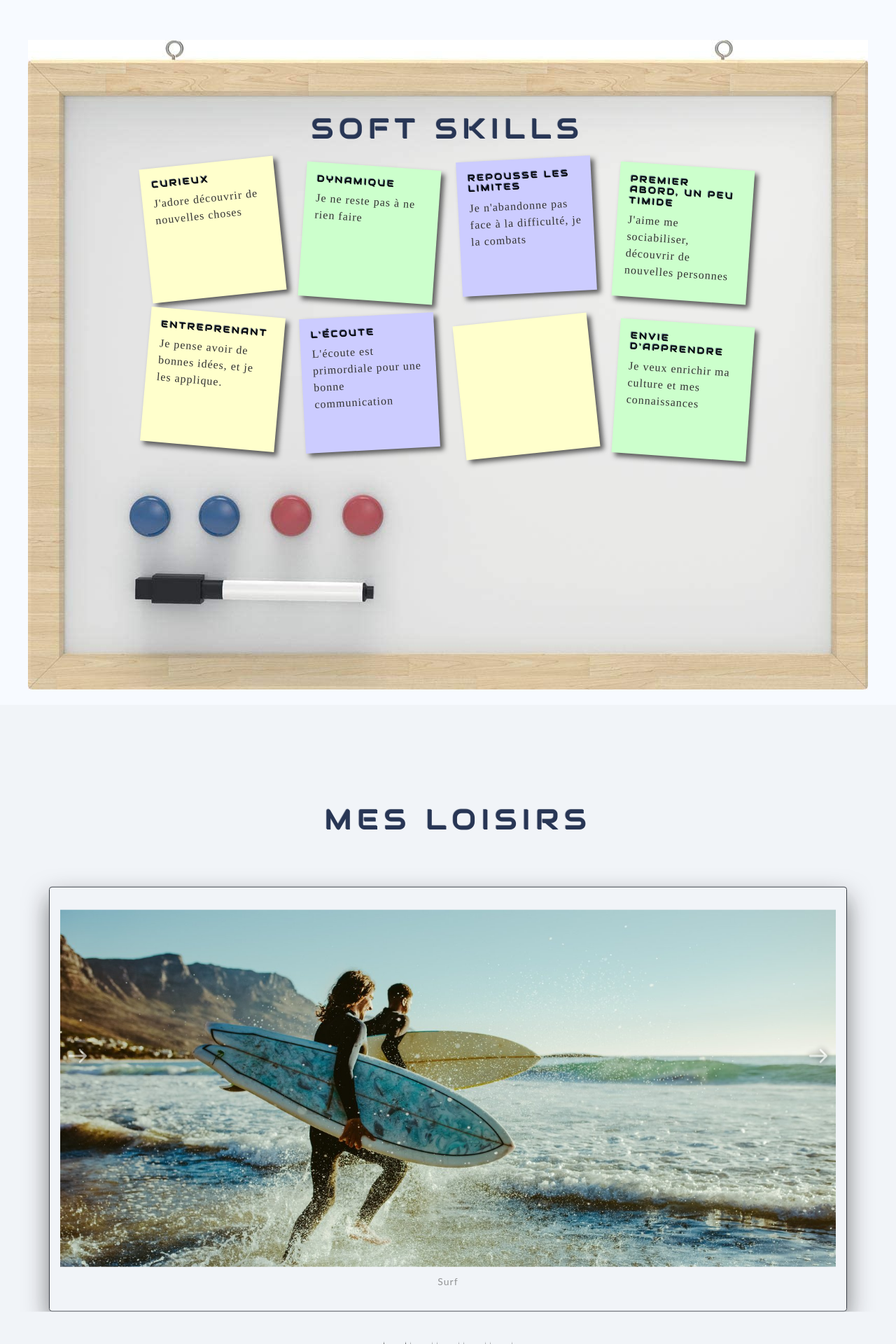
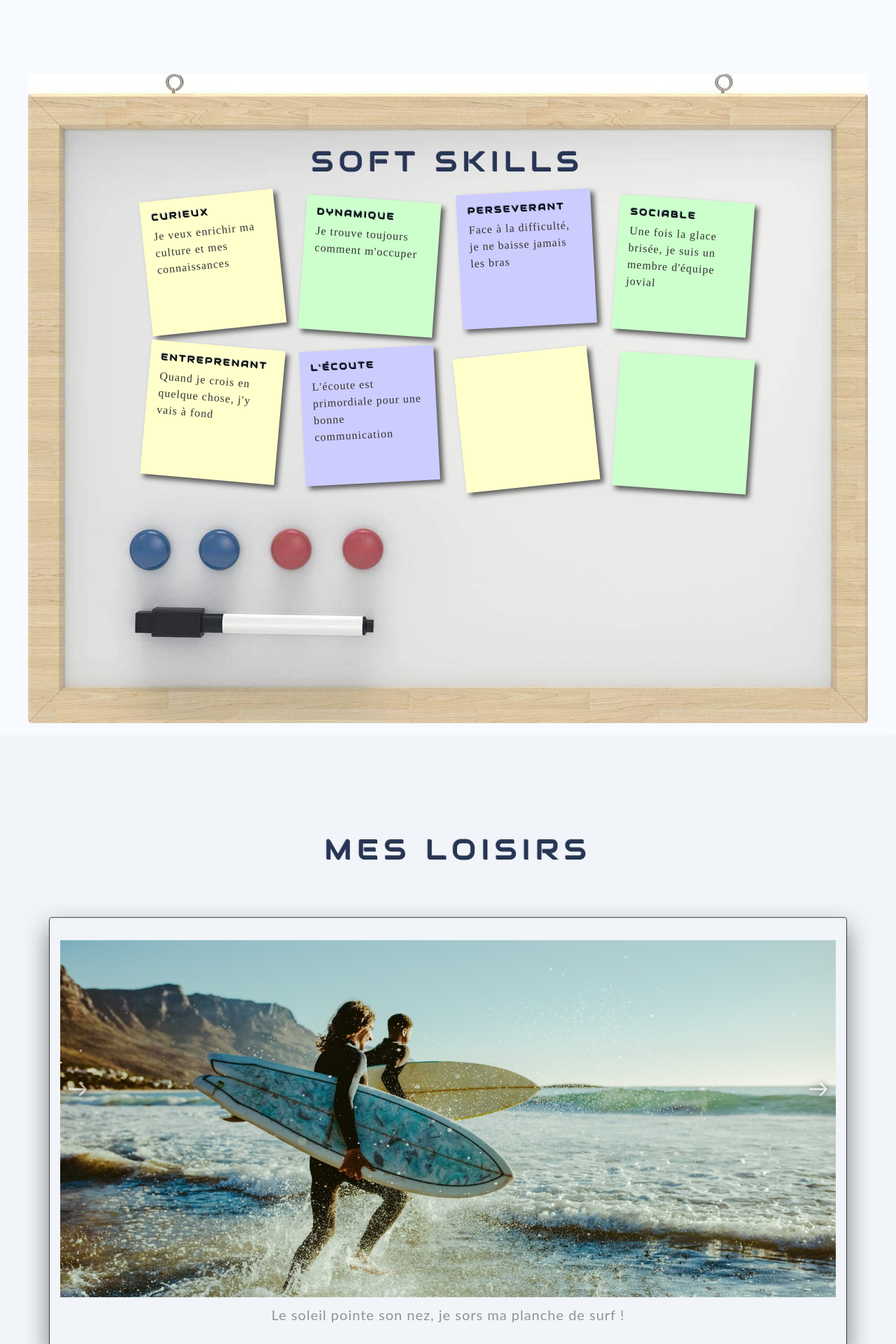
Before and after one commit to GUIGANTONDamien/portfolio, a PHP site: page / in a window 1280 px wide. Shown: the part 4400-6320 px from the top of the page at 70% size. Run offline with PHP 8.4, Linux system fonts and the light colour scheme; some web fonts are replaced.

Commit message:
Update écriture

```diff
--- a/index.html
+++ b/index.html
@@ -156,11 +156,8 @@
               data-aos-duration="500"
               data-aos-once="false">
           <h4>Formation développeur web à la Wild Code School</h4>
-          <h6>2021-présent</h6>
-          <p>Reconversion en tant que
-            <strong>Développeur Web et Web Mobile</strong>. Je suis
-            actuellement en formation intensive à
-            la <strong><a class="link-wild" href="https://www.wildcodeschool.com/fr-FR" target="_blank" style="color: black">WILD CODE SCHOOL</a></strong> de
+          <h6>03/2021-07/2021</h6>
+          <p>Je suis actuellement en reconversion Développeur Web et Web Mobile, au travers d'une formation intensive à la <strong><a class="link-wild" href="https://www.wildcodeschool.com/fr-FR" target="_blank" style="color: black">WILD CODE SCHOOL</a></strong> de
             <strong>Nantes</strong> depuis le 1er mars.
         </div>
       </div>
@@ -170,9 +167,9 @@
               data-aos="zoom-out-up"
               data-aos-duration="500"
               data-aos-once="false">
-          <h4>Electricien et Logisticien Navale Militaire / Civile / Scientifique</h4>
+          <h4>Electricien et Logisticien Naval Militaire / Civile / Scientifique</h4>
           <h6>2017-2021 (4 ans)</h6>
-          <p>Autodidacte, formation sur le tas. Gestion d'équipe de 3 à 6 personnes. Prise de décisions, gestion logistique, gestion du stress, gestion de planning (planning opérationnel).  </p>
+          <p>J'ai appris le métier en le pratiquant, en immersion totale. Cette expérience m'a permis de gérer une équipe de 6 personnes, de prendre des décisions, de gérer la logistique, un planning et la pression qui va avec.  </p>
         </div>
       </div>
 
@@ -183,8 +180,7 @@
               data-aos-once="false">
           <h4>Concepteur menuisier agenceur - Magasins de luxe / Tertiaire / Particuliers</h4>
           <h6>2014-2017 (3 ans)</h6>
-          <p>Après avoir eu mon BTS Technicien Menuisier Agenceur, je me
-            suis penché sur les métiers de la conception. J'ai travailler en tant que concepteur de magasins de luxe, gestion de chantier. Travail en équipe (OpenSpace) et sur le terrain.</p>
+          <p>Suite à l'acquisition du BTS Technicien Menuisuer Agenceur, je me suis tourné vers les métiers de la conception, en devenant concepteur de magasins de luxe. J'ai appris à gérer les chantiers depuis mon ordinateur et sur le terrain, au sein d'une équipe dynamique.</p>
         </div>
       </div>
     </div>
@@ -204,7 +200,7 @@
         </div>
         <div class="legende">
           <h4><img class="img-lang-project" src="./media/html.png" alt="html"> <img class="img-lang-project" src="./media/css.png" alt="css"> Site vitrine de ventes de plantes</h4>
-          <p>Apprentissage en autodidacte sur des tutoriels et recherche internet.</p>
+          <p>Projet réalisé pendant ma formation en autodidacte, en m'appuyant sur les ressources disponibles sur le web</p>
           <a href="https://github.com/GUIGANTONDamien/NatureEmoi---Exercice-tuto" target="_blank"><h5><i class="fa fa fa-github"></i> &nbsp code source du projet</h5></a>
         </div>
       </div>
@@ -219,7 +215,7 @@
         </div>
         <div class="legende">
           <h4><img class="img-lang-project" src="./media/html.png" alt="html"> <img class="img-lang-project" src="./media/css.png" alt="css"> <img class="img-lang-project" src="./media/js.png" alt="js">1 er projet libre en groupe - Wild Code School</h4>
-          <p>Au sein d'une équipe de 4 personnes, nous avons choisi le thème Kaamelott, étant fan de la série. Nous avons commencé par le mobile first en incrémentant certaines fonctionnalitées telles que des carousels/menu burger/animation/scroll et d'autres fonctionnalitées pour finir sur une version desktop.</p>
+          <p>Au sein d'une équipe de 4 personnes, tous fans de Kaamelott, le thème de notre projet s'est imposé de lui-même. D'abord développé pour le mobile, nous avons rajouté des fonctionnalités telles que carousels, menu burger, animations ou scroll. Une fois l'ensemble fonctionnel, nous avons apporté la touche finale avec la version desktop.</p>
           <a href="https://github.com/GUIGANTONDamien/kaamelott-projet" target="_blank"><h5><i class="fa fa fa-github"></i> &nbsp code source du projet</h5></a>
         </div>
       </div>
@@ -234,7 +230,7 @@
         </div>
         <div class="legende">
           <h4><img class="img-lang-project" src="./media/react.png" alt="sass"> <img class="img-lang-project" src="./media/js.png" alt="js"> <img class="img-lang-project" src="./media/css.png" alt="css"> <img class="img-lang-project" src="./media/html.png" alt="html"> 2 ème projet MOBILE donné en groupe - Wild Code School</h4>
-          <p>Au sein d'une équipe de 5 personnes, nous avons mis en place les méthodes agiles et SCRUM, et le système de backlog. Nous avons eu comme projet de créer un site web pour l'auto-partage de véhicule à Nantes.</p>
+          <p>Le deuxième projet s'est fait à 5. Le thème imposé était la création d'un site web d'auto-partage de véhicules à Nantes. Ce projet a été mené en utilisant les méthodes agiles du SCRUM.</p>
           <a href="https://github.com/GUIGANTONDamien/Marguerite-autopartage" target="_blank"><h5><i class="fa fa fa-github"></i> &nbsp code source du projet</h5></a>
         </div>
       </div>
@@ -250,7 +246,7 @@
       </div>
       <div class="legende">
         <h4><img class="img-lang-project" src="./media/react.png" alt="sass"> <img class="img-lang-project" src="./media/js.png" alt="js"> <img class="img-lang-project" src="./media/css.png" alt="css"> <img class="img-lang-project" src="./media/html.png" alt="html"> <img class="img-lang-project" src="./media/sass.svg" alt="sass">Projet MOBILE hackathon - Wild Code School</h4>
-        <p>Au sein d'une équipe de 4 personnes, nous devions créer une application en moins de 30 heures sur le thème de l'Espace.Vous trouverez ci-dessous, l'application de rencontre entre aliens.</p>
+        <p>Pour mon premier Hackaton, nous avons formé une équipe de 4. Le thème général était : "une application utile aux futurs voyageurs spatiaux". Le format étant propice aux idées fantaisistes, nous avons créé une application de rencontre inter-espèces.</p>
         <a href="https://github.com/GUIGANTONDamien/space-meet-react" target="_blank"><h5><i class="fa fa fa-github"></i> &nbsp code source du projet</h5></a>
       </div>
     </div>
@@ -267,31 +263,31 @@
       <li>
         <a href="#" contenteditable>
           <h2 class="title-post-it">Curieux</h2>
-          <p class="text-post-it">J'adore découvrir de nouvelles choses</p>
+          <p class="text-post-it">Je veux enrichir ma culture et mes connaissances</p>
         </a>
       </li>
       <li>
         <a href="#" contenteditable>
           <h2 class="title-post-it">Dynamique</h2>
-          <p class="text-post-it">Je ne reste pas à ne rien faire</p>
+          <p class="text-post-it">Je trouve toujours comment m'occuper</p>
         </a>
       </li>
       <li>
         <a href="#" contenteditable>
-          <h2 class="title-post-it">Repousse les limites</h2>
-          <p class="text-post-it">Je n'abandonne pas face à la difficulté, je la combats</p>
+          <h2 class="title-post-it">Perseverant</h2>
+          <p class="text-post-it">Face à la difficulté, je ne baisse jamais les bras</p>
         </a>
       </li>
       <li>
         <a href="#" contenteditable>
-          <h2 class="title-post-it">Premier abord, un peu timide</h2>
-          <p class="text-post-it">J'aime me sociabiliser, découvrir de nouvelles personnes</p>
+          <h2 class="title-post-it">Sociable</h2>
+          <p class="text-post-it">Une fois la glace brisée, je suis un membre d'équipe jovial</p>
         </a>
       </li>
       <li>
         <a href="#" contenteditable>
           <h2 class="title-post-it">Entreprenant</h2>
-          <p class="text-post-it">Je pense avoir de bonnes idées, et je les applique.</p>
+          <p class="text-post-it">Quand je crois en quelque chose, j'y vais à fond</p>
         </a>
       </li>
       <li>
@@ -308,8 +304,8 @@
       </li>
       <li>
         <a href="#" contenteditable>
-          <h2 class="title-post-it">Envie d'apprendre</h2>
-          <p class="text-post-it">Je veux enrichir ma culture et mes connaissances</p>
+          <h2 class="title-post-it"></h2>
+          <p class="text-post-it"></p>
         </a>
       </li>
     </ul>
@@ -330,31 +326,31 @@
       <div class="container">
         <div class = "imgBX"></div>
         <img class="img-carousel" src="./media/surf.jpeg" alt="Image surf">
-        <p class="author">Surf</p>
+        <p class="author">Le soleil pointe son nez, je sors ma planche de surf !</p>
       </div>
     </div>
     <div class="item">
       <div class="container">
         <img class="img-carousel" src="./media/plancheavoile.png" alt="Image Alt 2">
-        <p class="author">Voile (Planche à voile / Catamaran)</p>
+        <p class="author">Quand le vent se lève, je saute sur ma plance à voile ou sur un  catamaran</p>
       </div>
     </div>
     <div class="item">
       <div class="container">
         <img class="img-carousel" src="./media/nasa.png" alt="Image Alt 3">
-        <p class="author">Astronomie</p>
+        <p class="author">L'infiniment grand me passionne</p>
       </div>
     </div>
     <div class="item">
       <div class="container">
         <img class="img-carousel" src="./media/manette-pc.png" alt="Image Alt 4">
-        <p class="author">Jeux vidéos</p>
+        <p class="author">Tout bon dev est avant tout un geek</p>
       </div>
     </div>
     <div class="item">
       <div class="container">
         <img class="img-carousel" src="./media/decouverte-vélo-carousel.png" alt="Image Alt 5">
-        <p class="author">Promenade en vélo</p>
+        <p class="author">Si la sortie en mer est impossible, j'enfourche mon vélo !</p>
       </div>
     </div>
   </div>
@@ -403,7 +399,7 @@
           <textarea id="message" rows="10" cols="30" name="message" placeholder="Ici votre message..." class="validate" ></textarea>
         </div>
         <div>
-          <button class="form-button" type="submit">Envoyer</button>
+          <button class="form-button" type="submit" onclick="clickAlert()" value="Click-2-Alert">Envoyer</button>
         </div>
       </form>
 
--- a/script.js
+++ b/script.js
@@ -18,7 +18,7 @@ window.addEventListener('scroll', function () {
 var typed = new Typed('.typed', {
   strings: [
     "Bonjour à tous et à toutes, je m'appelle Damien",
-    "Après avoir exercé différents métiers. J'ai décidé de me lancer à 100% dans l'apprentissage du code, après 5 mois à me former en autodidacte aux langages Front tels que CSS, Javascript et son Framework React. J'ai voulu solidifier mes connaissances en faisant une formation de développeur web. Plus qu'un avenir professionnel, je me suis découvert une passion, celle de coder.",
+    "Après avoir exercé différents métiers, j'ai décidé de me lancer à 100% dans l'apprentissage du code. J'ai commencé avec 5 mois de formation en autodidacte sur les technos Front (html, CSS, JS & React), puis j'ai souhaité consolider le tout via la formation Web Dev' proposée à la Wild Code School de Nantes. Je voulais un nouveau départ, et j'ai découvert une passion, celle de coder.",
   ],
   typeSpeed: 20,
 });
@@ -212,3 +212,11 @@ document
       goToItem(target);
     }
   });
+
+
+  /*  Button alert envoyer   */
+
+
+  function clickAlert() {
+    alert("La fonctionnalité viendra plus tard");
+}
--- a/style.css
+++ b/style.css
@@ -569,6 +569,7 @@ ul.post-it li {
   margin: 0;
   opacity: 0.5;
   margin-top: 10px;
+  font-size: 20px;
 }
 
 .carousel-control {
```
Also changed, not shown: 1 other file.
